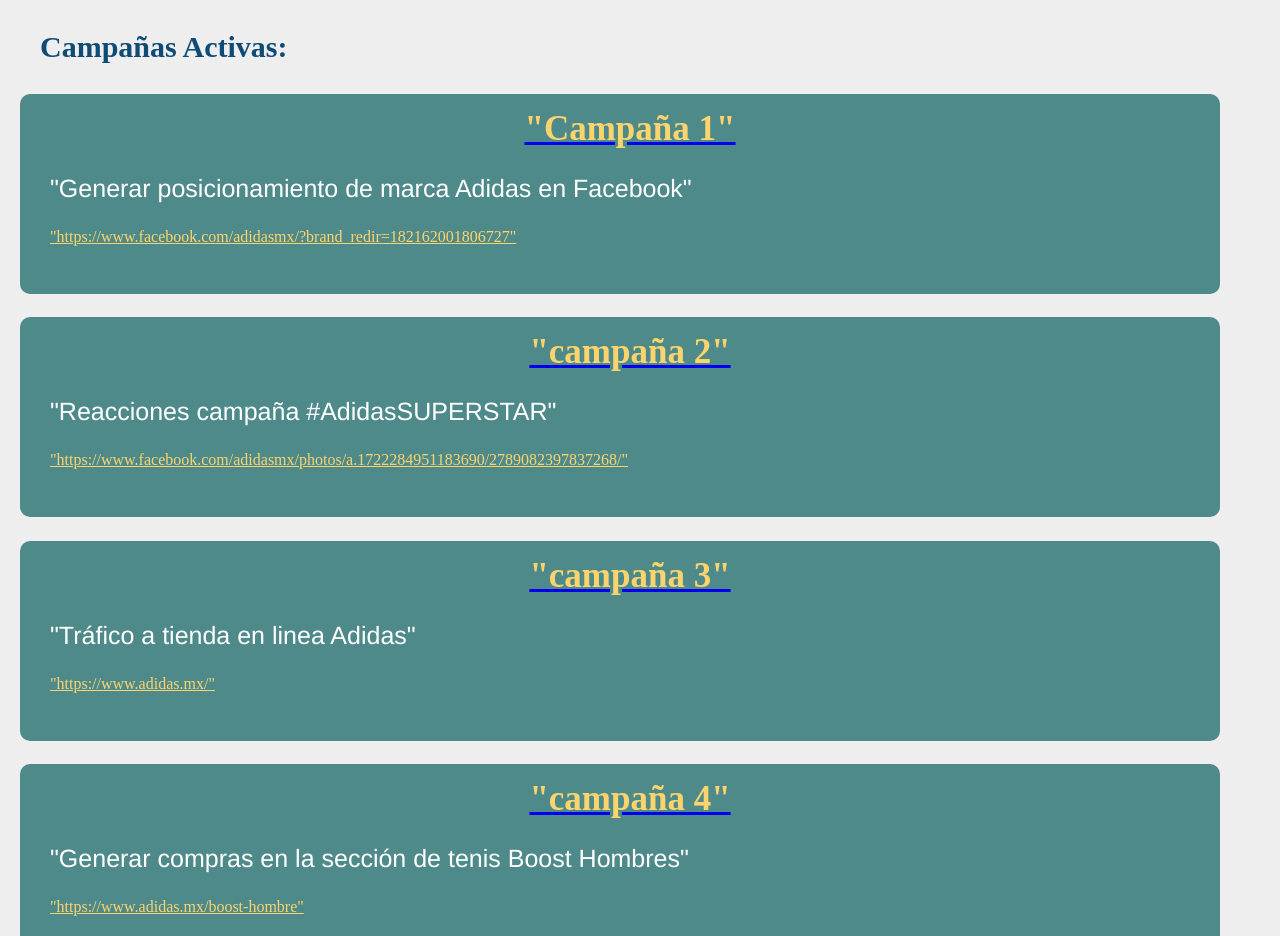
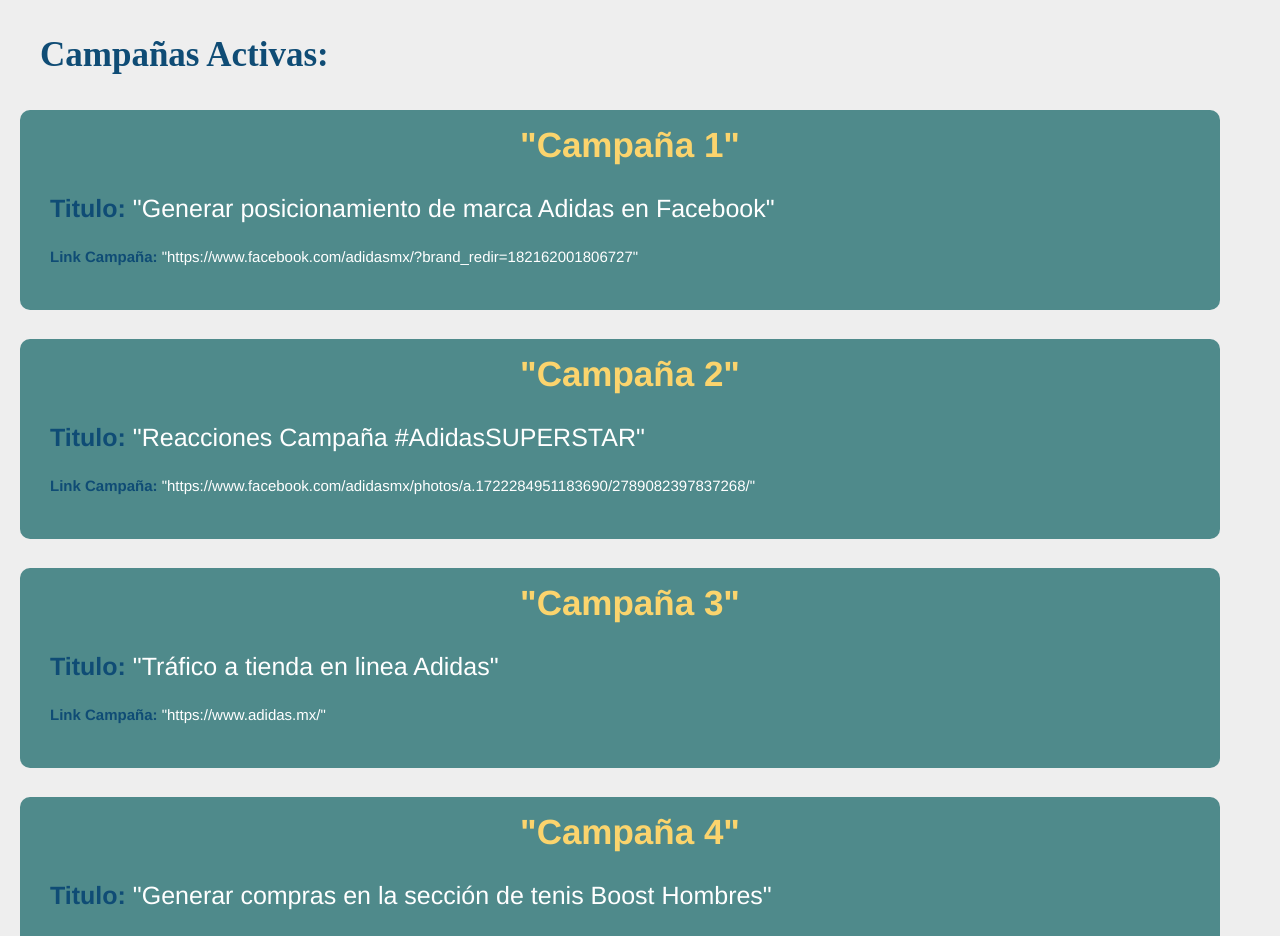
Before and after one commit to pauso92/front-appads, a React (Create React App) app: page /campaign/Adidas in a window 1280 px wide. Shown: the top 936 px of the page. Built offline with nearby package versions, Linux system fonts and the light colour scheme.

Commit message:
[add]Se agregaron estilos CSS

```diff
--- a/package.json
+++ b/package.json
@@ -3,6 +3,10 @@
   "version": "0.1.0",
   "private": true,
   "dependencies": {
+    "@fortawesome/fontawesome-free": "^5.14.0",
+    "@fortawesome/fontawesome-svg-core": "^1.2.30",
+    "@fortawesome/free-solid-svg-icons": "^5.14.0",
+    "@fortawesome/react-fontawesome": "^0.1.11",
     "@testing-library/jest-dom": "^4.2.4",
     "@testing-library/react": "^9.5.0",
     "@testing-library/user-event": "^7.2.1",
--- a/src/component/CampaignItem.js
+++ b/src/component/CampaignItem.js
@@ -11,17 +11,17 @@
           props.data.campaniasAct.map(i => {
             return (
               <>
+                <Link className="link" to="/dashboard">
                   <div className="wrapCampaign">
-                <Link to="/dashboard">
-                  <h1 className="titleCampaign">{JSON.stringify(i.title)}</h1>
+                    <h2 className="titleCampaign">{JSON.stringify(i.title)}</h2>
+                    <p className="objList"><span className="span">Titulo: </span> {JSON.stringify(i.obj)}</p>
+                    <p className="objLink"><span className="span">Link Campaña:</span> {JSON.stringify(i.link)}</p>
+                  </div>
                 </Link>
-                <p className="objList">{JSON.stringify(i.obj)}</p>
-                <p className="objLink">{JSON.stringify(i.link)}</p>
-              </div>
               </>
             )
-        }):
-        <h2>No hay campañas activas</h2>
+          }) :
+          <h2 className="inactivas">No hay campañas activas</h2>
       }
       <h3 className="title">Campañas Finalizadas:</h3>
       {
@@ -29,17 +29,17 @@
           props.data.campaniasEnding.map(i => {
             return (
               <div>
+                <Link className="link" to="/dashboard">
                   <div className="wrapCampaign">
-                <Link to="/dashboard">
                     <h1 className="titleCampaign">{JSON.stringify(i.title)}</h1>
+                    <h2 className="objList"><span className="span">Titulo: </span>{JSON.stringify(i.obj)}</h2>
+                    <a className="objLink"><span className="span">Link Campaña:</span>{JSON.stringify(i.link)}</a>
+                  </div>
                 </Link>
-                <h2 className="objList">{JSON.stringify(i.obj)}</h2>
-                <a className="objLink">{JSON.stringify(i.link)}</a>
-              </div>
               </div>
             )
           }) :
-        <h2>No hay campañas finalizadas</h2>
+          <h2 className="inactivas">No hay campañas finalizadas</h2>
       }
       <div className="wrapbutton">
         <Link to="/home">
--- a/src/css/CampaignItem.css
+++ b/src/css/CampaignItem.css
@@ -1,5 +1,5 @@
 .title{
-    font-size: 30px;
+    font-size: 35px;
     margin-left: 40px;
     color:#0f4c75;
     /* border: 1px solid red */
@@ -12,21 +12,7 @@
     width: 1200px;
     height: 200px;
 }
-.titleCampaign{
-    text-align: center;
-    text-decoration: none;
-    padding-top: 15px;
-    margin-left: 20px;
-    font-size: 35px;
-    color:#fbd46d;
-}
-.objList{
-    margin-left: 30px;
-    color: white;
-    font-size: 25px;
-    font-weight: 400;
-    font-family: 'Franklin Gothic Medium', 'Arial Narrow', Arial, sans-serif;
-}
+
 .wrapbutton{
     /* border: 1px solid red; */
     display: flex;
@@ -46,11 +32,48 @@
     width: 500px;
     height: 60px;
 }
+.titleCampaign{
+    text-decoration: none;
+    text-align: center;
+    padding-top: 15px;
+    margin-left: 20px;
+    font-size: 35px;
+    color:#fbd46d;
+    font-family: 'Franklin Gothic Medium', 'Arial Narrow', Arial, sans-serif;
+}
+.objList{
+    margin-left: 30px;
+    color: white;
+    font-size: 25px;
+    font-weight: 400;
+    font-family: 'Franklin Gothic Medium', 'Arial Narrow', Arial, sans-serif;
+}
 .objLink{
-    text-decoration: underline;
-    color: #fbd46d;
+    text-decoration: none;
+    color: white;
     margin-left: 30px;
+    font-size: 15px;
+    font-family: 'Franklin Gothic Medium', 'Arial Narrow', Arial, sans-serif;
 }
 .button:hover{
-    cursor: progress;
+    cursor: pointer;
 }
+
+.inactivas{
+    margin-left: 80px;
+    font-weight: 600;
+    font-family: 'Franklin Gothic Medium', 'Arial Narrow', Arial, sans-serif;
+}
+.span{
+    color: #0f4c75;
+    font-family: 'Franklin Gothic Medium', 'Arial Narrow', Arial, sans-serif;
+    font-weight: bolder;
+    text-decoration: none;
+    text-align: justify;
+}
+.link{
+    text-decoration: none;
+}
+.link:hover{
+    cursor: wait;
+}
--- /dev/null
+++ b/src/css/Dashboard.css
@@ -0,0 +1,8 @@
+.wrapGrafica{
+    display: flex;
+    /* border: 1px solid red; */
+    justify-content: space-evenly;
+    align-items: center;
+    width: 1900px;
+    height: 900px;
+}
--- a/src/css/Home.css
+++ b/src/css/Home.css
@@ -25,4 +25,8 @@
     border-radius: 10px;
     font-size: 30px;
     padding-left: 40px;
+    font-family: FontAwesome, "Open Sans", Verdana, sans-serif;
+    font-style: normal;
+    font-weight: normal;
+    text-decoration: inherit;
 }
--- a/src/view/Campaign.js
+++ b/src/view/Campaign.js
@@ -16,7 +16,7 @@
             endAt: "2020-08-23T18:25:43.511Z"
           },
           {
-            title: "campaña 2",
+            title: "Campaña 2",
             obj: "Reacciones a publicidad Chevrolet Camaro 2020",
             link: "https://www.facebook.com/chevroletmexico/photos/a.213660166022/10158263205531023/",
             createdAt: "2020-07-15T18:25:43.511Z",
@@ -25,21 +25,21 @@
         ],
         campaniasEnding: [
           {
-            title: "campaña 3",
+            title: "Campaña 3",
             obj: "Trafico a pagina de chevrolet méxico",
             link: "https://www.chevrolet.com.mx",
             createdAt: "2020-01-15T18:25:43.511Z",
             endAt: "2020-02-02T18:25:43.511Z"
           },
           {
-            title: "campaña 4",
+            title: "Campaña 4",
             obj: "Posicionamiento de marca en FB",
             link: "https://www.facebook.com/chevroletmexico",
             createdAt: "2019-07-15T18:25:43.511Z",
             endAt: "2019-08-02T18:25:43.511Z"
           },
           {
-            title: "campaña 5",
+            title: "Campaña 5",
             obj: "Campaña de recolección de Likes página Chevrolet en Facebook",
             link: "https://www.facebook.com/chevroletmexico",
             createdAt: "2018-04-15T18:25:43.511Z",
@@ -62,28 +62,28 @@
             endAt: "2020-08-23T18:25:43.511Z"
           },
           {
-            title: "campaña 2",
-            obj: "Reacciones campaña #AdidasSUPERSTAR",
+            title: "Campaña 2",
+            obj: "Reacciones Campaña #AdidasSUPERSTAR",
             link: "https://www.facebook.com/adidasmx/photos/a.1722284951183690/2789082397837268/",
             createdAt: "2020-07-25T18:25:43.511Z",
             endAt: "2020-08-25T18:25:43.511Z"
           },
           {
-            title: "campaña 3",
+            title: "Campaña 3",
             obj: "Tráfico a tienda en linea Adidas",
             link: "https://www.adidas.mx/",
             createdAt: "2020-07-15T18:25:43.511Z",
             endAt: "2020-08-02T18:25:43.511Z"
           },
           {
-            title: "campaña 4",
+            title: "Campaña 4",
             obj: "Generar compras en la sección de tenis Boost Hombres",
             link: "https://www.adidas.mx/boost-hombre",
             createdAt: "2020-07-15T18:25:43.511Z",
             endAt: "2020-08-02T18:25:43.511Z"
           },
           {
-            title: "campaña 5",
+            title: "Campaña 5",
             obj: "Generar compras en la sección de tenis Running Mujer",
             link: "https://www.adidas.mx/zapatillas_y_tenis-running-mujer",
             createdAt: "2020-07-15T18:25:43.511Z",
@@ -99,28 +99,28 @@
       {
         campaniasAct: [
           {
-            title: "campaña 1",
+            title: "Campaña 1",
             obj: "Generar tráfico a pagina de Facebook de Bimbo",
             link: "https://www.facebook.com/BimboMexico",
             createdAt: "2020-07-15T18:25:43.511Z",
             endAt: "2020-08-02T18:25:43.511Z"
           },
           {
-            title: "campaña 2",
+            title: "Campaña 2",
             obj: "Generar reacciones a concurso #ResuelveEnCasa",
             link: "https://www.facebook.com/BimboMexico/photos/a.166950216702595/3082350578495863/",
             createdAt: "2020-07-15T18:25:43.511Z",
             endAt: "2020-08-02T18:25:43.511Z"
           },
           {
-            title: "campaña 3",
+            title: "Campaña 3",
             obj: "Generar reacciones a concurso #ResuelveEnCasa",
             link: "https://www.facebook.com/BimboMexico/photos/a.166950216702595/3082350578495863/",
             createdAt: "2020-07-15T18:25:43.511Z",
             endAt: "2020-08-02T18:25:43.511Z"
           },
           {
-            title: "campaña 4",
+            title: "Campaña 4",
             obj: "Campaña #ResuelveEnCasa",
             link: "https://www.facebook.com/BimboMexico/videos/1760296794108839",
             createdAt: "2020-07-15T18:25:43.511Z",
@@ -131,70 +131,70 @@
       {
         campaniasEnding: [
           {
-            title: "campaña 1",
+            title: "Campaña 1",
             obj: "Campaña #ResuelveEnCasa",
             link: "https://www.facebook.com/BimboMexico/videos/1760296794108839",
             createdAt: "2020-07-15T18:25:43.511Z",
             endAt: "2020-08-02T18:25:43.511Z"
           },
           {
-            title: "campaña 2",
+            title: "Campaña 2",
             obj: "Campaña #ResuelveEnCasa",
             link: "https://www.facebook.com/BimboMexico/videos/1760296794108839",
             createdAt: "2020-07-15T18:25:43.511Z",
             endAt: "2020-08-02T18:25:43.511Z"
           },
           {
-            title: "campaña 3",
+            title: "Campaña 3",
             obj: "Campaña #ResuelveEnCasa",
             link: "https://www.facebook.com/BimboMexico/videos/1760296794108839",
             createdAt: "2020-07-15T18:25:43.511Z",
             endAt: "2020-08-02T18:25:43.511Z"
           },
           {
-            title: "campaña 4",
+            title: "Campaña 4",
             obj: "Campaña #ResuelveEnCasa",
             link: "https://www.facebook.com/BimboMexico/videos/1760296794108839",
             createdAt: "2020-07-15T18:25:43.511Z",
             endAt: "2020-08-02T18:25:43.511Z"
           },
           {
-            title: "campaña 5",
+            title: "Campaña 5",
             obj: "Campaña #ResuelveEnCasa",
             link: "https://www.facebook.com/BimboMexico/videos/1760296794108839",
             createdAt: "2020-07-15T18:25:43.511Z",
             endAt: "2020-08-02T18:25:43.511Z"
           },
           {
-            title: "campaña 6",
+            title: "Campaña 6",
             obj: "Campaña #ResuelveEnCasa",
             link: "https://www.facebook.com/BimboMexico/videos/1760296794108839",
             createdAt: "2020-07-15T18:25:43.511Z",
             endAt: "2020-08-02T18:25:43.511Z"
           },
           {
-            title: "campaña 7",
+            title: "Campaña 7",
             obj: "Campaña #ResuelveEnCasa",
             link: "https://www.facebook.com/BimboMexico/videos/1760296794108839",
             createdAt: "2020-07-15T18:25:43.511Z",
             endAt: "2020-08-02T18:25:43.511Z"
           },
           {
-            title: "campaña 8",
+            title: "Campaña 8",
             obj: "Campaña #ResuelveEnCasa",
             link: "https://www.facebook.com/BimboMexico/videos/1760296794108839",
             createdAt: "2020-07-15T18:25:43.511Z",
             endAt: "2020-08-02T18:25:43.511Z"
           },
           {
-            title: "campaña 9",
+            title: "Campaña 9",
             obj: "Campaña #ResuelveEnCasa",
             link: "https://www.facebook.com/BimboMexico/videos/1760296794108839",
             createdAt: "2020-07-15T18:25:43.511Z",
             endAt: "2020-08-02T18:25:43.511Z"
           },
           {
-            title: "campaña 10",
+            title: "Campaña 10",
             obj: "Campaña #ResuelveEnCasa",
             link: "https://www.facebook.com/BimboMexico/videos/1760296794108839",
             createdAt: "2020-07-15T18:25:43.511Z",
@@ -210,28 +210,28 @@
       {
         campaniasAct:[
           {
-            title: "campaña 1",
+            title: "Campaña 1",
             obj: "Campaña BeApp",
             link: "https://www.facebook.com/CocaColaMx/videos/341159713520192",
             createdAt: "2020-07-15T18:25:43.511Z",
             endAt: "2020-08-02T18:25:43.511Z"
           },
           {
-            title: "campaña 2",
+            title: "Campaña 2",
             obj: "Generar tráfico a pagina de Facebook de Coca-Cola",
             link: "https://www.facebook.com/CocaColaMx",
             createdAt: "2020-07-15T18:25:43.511Z",
             endAt: "2020-08-02T18:25:43.511Z"
           },
           {
-            title: "campaña 3",
+            title: "Campaña 3",
             obj: "Camapaña Coca-Cola Gaming",
             link: "https://www.facebook.com/CocaColaMx/videos/511533032891990",
             createdAt: "2020-07-15T18:25:43.511Z",
             endAt: "2020-08-02T18:25:43.511Z"
           },
           {
-            title: "campaña 4",
+            title: "Campaña 4",
             obj: "Generar tráfico a pagina de Facebook de Bimbo",
             link: "https://www.facebook.com/BimboMexico",
             createdAt: "2020-07-15T18:25:43.511Z",
@@ -247,14 +247,14 @@
       {
         campaniasAct:[
           {
-            title: "campaña 1",
+            title: "Campaña 1",
             obj: "Campaña #TarifaZero",
             link: "https://www.facebook.com/VivaAerobus/videos/289794159121267",
             createdAt: "2020-07-15T18:25:43.511Z",
             endAt: "2020-08-02T18:25:43.511Z"
           },
           {
-            title: "campaña 1",
+            title: "Campaña 1",
             obj: "Campaña #TarifaZero",
             link: "https://www.facebook.com/VivaAerobus/videos/289794159121267",
             createdAt: "2020-07-15T18:25:43.511Z",
@@ -263,7 +263,7 @@
         ],
         campaniasEnding:[
           {
-            title: "campaña 1",
+            title: "Campaña 1",
             obj: "Campaña #VivaBus",
             link: "https://www.facebook.com/VivaAerobus/videos/289794159121267",
             createdAt: "2020-07-15T18:25:43.511Z",
@@ -279,14 +279,14 @@
       {
         campaniasEnding:[
           {
-            title: "campaña 1",
+            title: "Campaña 1",
             obj: "Campaña Hasbro Gamming",
             link: "https://www.facebook.com/HasbroGamingMexico",
             createdAt: "2020-07-15T18:25:43.511Z",
             endAt: "2020-08-02T18:25:43.511Z"
           },
           {
-            title: "campaña 2",
+            title: "Campaña 2",
             obj: "Campaña día del Padre",
             link: "https://www.facebook.com/HasbroGamingMexico/videos/241747120457332",
             createdAt: "2020-07-15T18:25:43.511Z",
--- a/src/view/Dashboard.js
+++ b/src/view/Dashboard.js
@@ -3,6 +3,8 @@
 import {
   LineChart, Line, XAxis, YAxis, CartesianGrid, Tooltip, Legend,
 } from 'recharts';
+import { Link } from 'react-router-dom';
+import '../css/Dashboard.css'
 
 const data = [
   {
@@ -31,6 +33,8 @@
 const Dashboard = () => {
 
   return (
+    <div className="wrapGrafica">
+      <div className="grafica">
         <LineChart
           width={500}
           height={300}
@@ -47,6 +51,11 @@
           <Line type="monotone" dataKey="pv" stroke="#8884d8" activeDot={{ r: 8 }} />
           <Line type="monotone" dataKey="uv" stroke="#82ca9d" />
         </LineChart>
+      </div>
+      <div>
+        <Link to="/home"><button className="button">Regresar a campañas</button></Link>
+      </div>
+    </div>
   );
 }
 
--- a/src/view/Home.js
+++ b/src/view/Home.js
@@ -2,6 +2,7 @@
 import { Link } from "react-router-dom";
 import BrandList from "../component/BrandList";
 import "../css/Home.css";
+import '@fortawesome/react-fontawesome'
 
 const data = [
   {
@@ -69,7 +70,7 @@
     <>
     <h1 className="title">AppAds</h1>
     <div className="divSearch">
-      <input placeholder="Buscar" className="search"></input>
+      <input type="text" placeholder="&#xf007;  Buscar" className="search"></input>
     </div>
     <div className="wrapBrandlist">
       <BrandList className="brandList" data={state} />
```
Also changed, not shown: 1 other file (tests, documents, lock files or other folders). Lines whose indentation alone changed are shown as unchanged.
